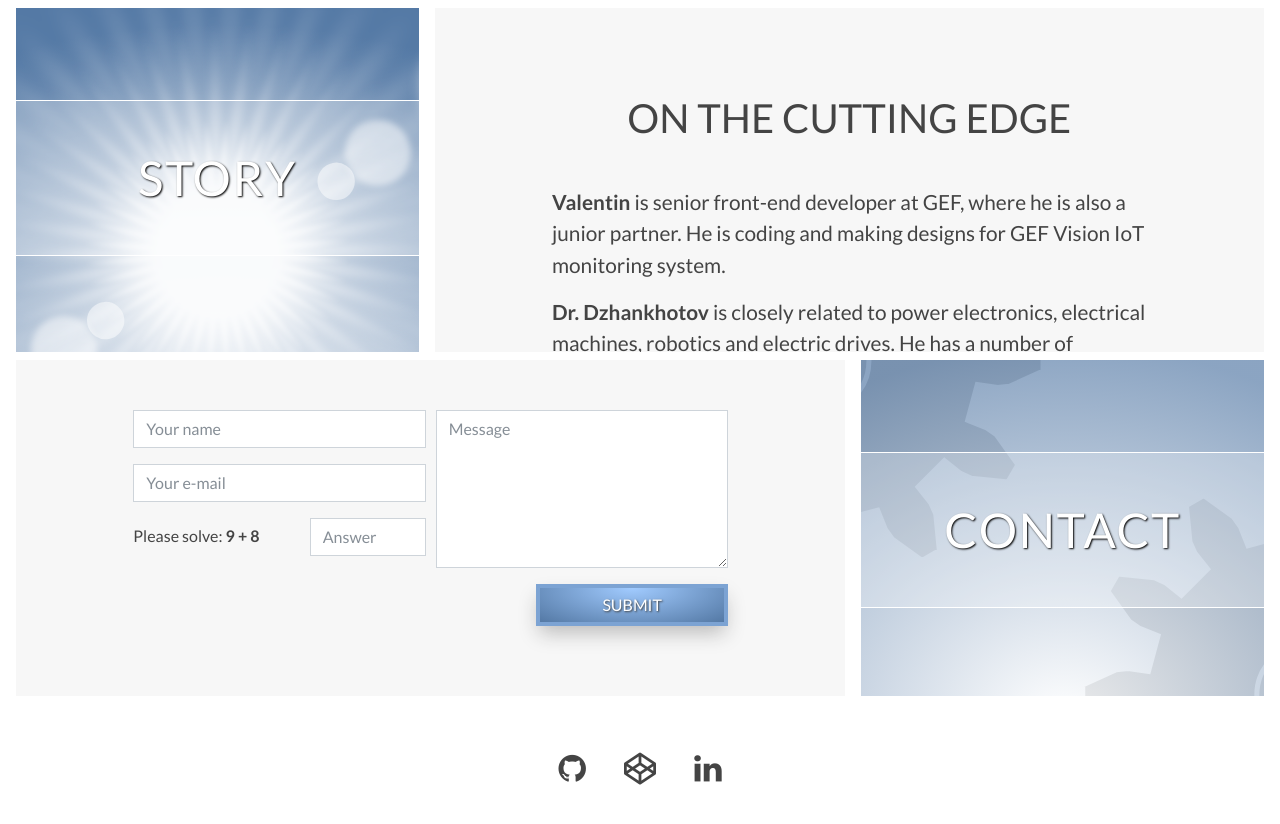
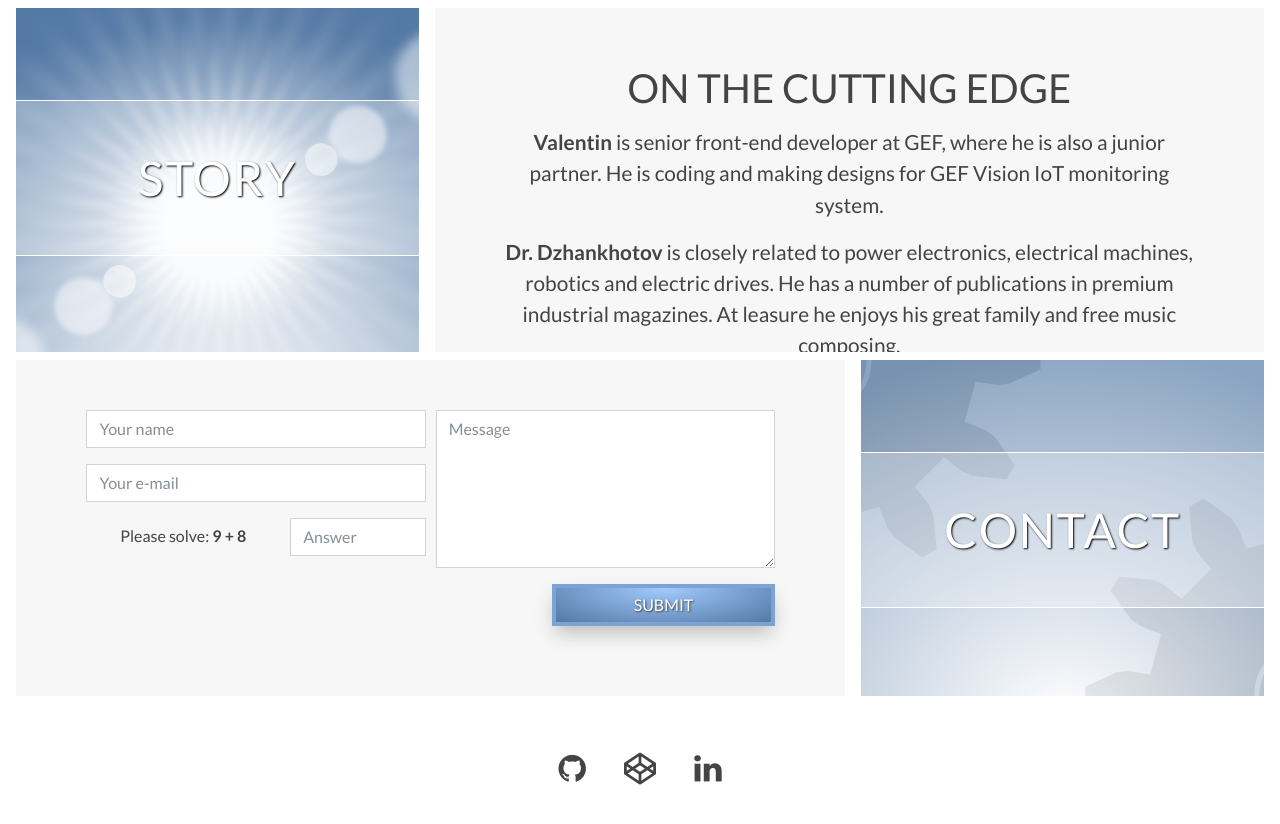
Before and after one commit to vushe/vushe.github.io, a Jekyll site: the page built from index.md, in a window 1280 px wide. Shown: the part 848-1672 px from the top of the page. Built offline with Jekyll 4.4.1, drawn with Linux system fonts in a browser that asks for light colours; nearby versions of some CDN libraries.

Commit message:
Mobile pics

```diff
--- a/assets/style.scss
+++ b/assets/style.scss
@@ -134,7 +134,12 @@
     &.text-container {
         background-color: #f7f7f7;
         font-size: 1.3rem;
-        padding: $info-row-height / 7 $info-row-height / 3;
+        padding: $info-row-height / 7 $info-row-height / 5;
+        text-align: center;
+    }
+
+    & h1 {
+        line-height: 1.5;
     }
 }
 
@@ -222,13 +227,31 @@
     }
 
     .pic-container {
-        display: block;
-        height: 400px;
+        // I assume here that width is around 98% - this is coming from Bootstrap
+        // And making padding-top fake square magic below
+        padding-top: 98vw !important;
+        position: relative;
+        margin: 0 auto;
+
+        & h2 {
+            top: (98vw - 1vw) / 2  - 15vw;
+
+            display: block;
+            position: absolute;
+            line-height: 1vw;
+            padding-top: 15vw;
+            padding-bottom: 15vw;
+            width: 100%;
+        }
     }
 
     .text-container {
         padding: 2rem !important;
         height: auto;
+
+        & h1 {
+            line-height: 1.5;
+        }
     }
 
     .more-spacing-right {
```
